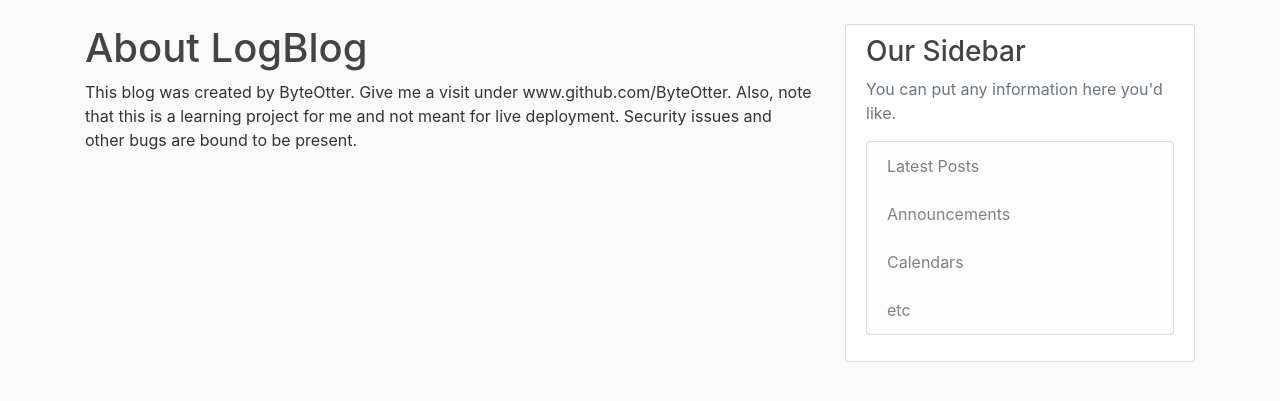
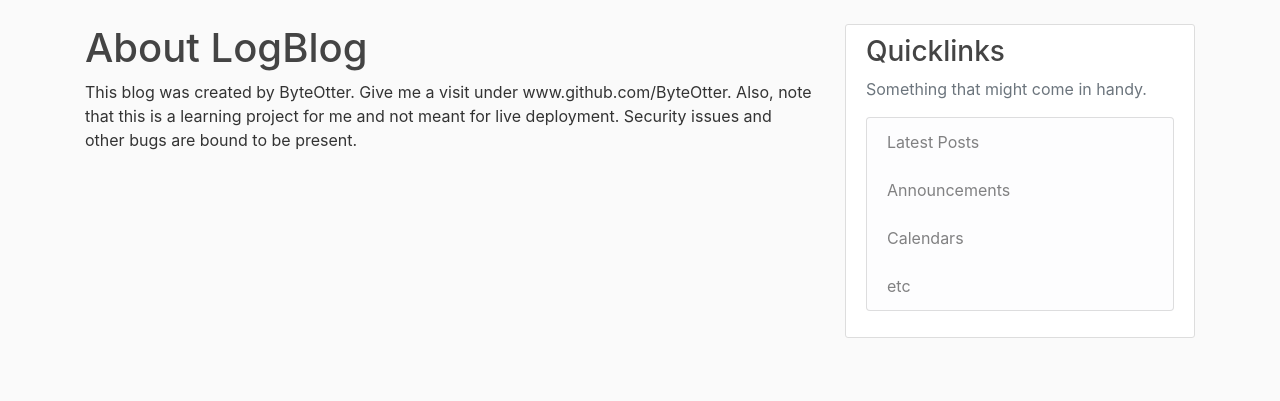
Before and after one commit to ByteOtter/OtterDen, a Flask app: page /about in a window 1280 px wide. Shown: the part 56-457 px from the top of the page. Run offline with Flask 2, Linux system fonts and the light colour scheme; some libraries are stand-ins or nearby versions.

Commit message:
Change sidebar

```diff
--- a/LogBlog/logblog/templates/layout.html
+++ b/LogBlog/logblog/templates/layout.html
@@ -63,8 +63,8 @@
             </div>
             <div class="col-md-4">
                 <div class="content-section">
-                        <h3>Our Sidebar</h3>
-                    <p class='text-muted'>You can put any information here you'd like.
+                        <h3>Quicklinks</h3>
+                    <p class='text-muted'>Something that might come in handy.
                         <ul class="list-group">
                             <li class="list-group-item list-group-item-light">Latest Posts</li>
                             <li class="list-group-item list-group-item-light">Announcements</li>
```
